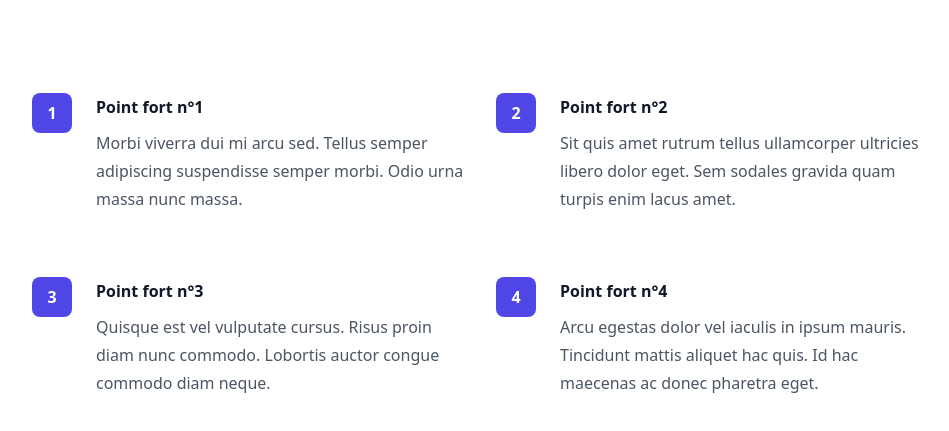
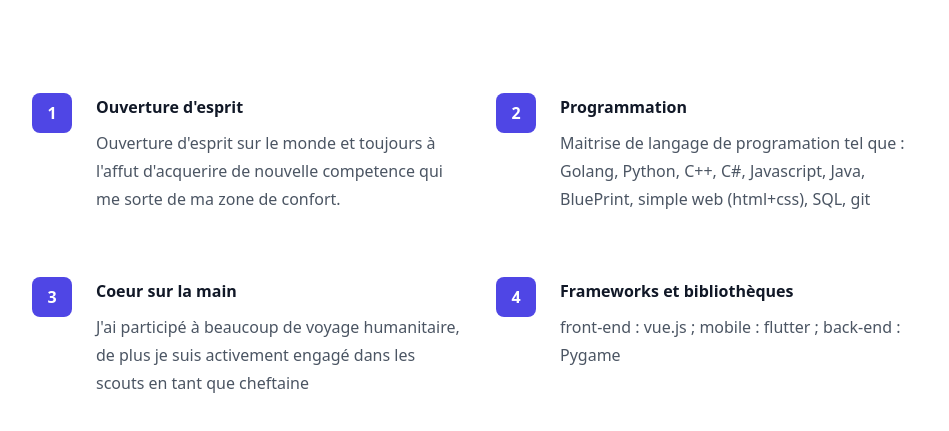
Before and after one commit to Talienhyung/About, a plain HTML site: page index.html in a window 1280 px wide. Shown: the part 447-878 px from the top of the page, without its empty margins (160-1109 px from the left). Drawn offline with nearby package versions, Linux system fonts and the light colour scheme.

Commit message:
add skill

```diff
--- a/index.html
+++ b/index.html
@@ -30,36 +30,36 @@
               <div class="absolute left-0 top-0 flex h-10 w-10 items-center justify-center rounded-lg bg-indigo-600 text-white">
                 1
               </div>
-              Point fort n°1
+              Ouverture d'esprit
             </dt>
-            <dd class="mt-2 text-base leading-7 text-gray-600">Morbi viverra dui mi arcu sed. Tellus semper adipiscing suspendisse semper morbi. Odio urna massa nunc massa.</dd>
+            <dd class="mt-2 text-base leading-7 text-gray-600">Ouverture d'esprit sur le monde et toujours à l'affut d'acquerire de nouvelle competence qui me sorte de ma zone de confort.</dd>
           </div>
           <div class="relative pl-16">
             <dt class="text-base font-semibold leading-7 text-gray-900">
               <div class="absolute left-0 top-0 flex h-10 w-10 items-center justify-center rounded-lg bg-indigo-600 text-white">
                 2
               </div>
-              Point fort n°2
+              Programmation
             </dt>
-            <dd class="mt-2 text-base leading-7 text-gray-600">Sit quis amet rutrum tellus ullamcorper ultricies libero dolor eget. Sem sodales gravida quam turpis enim lacus amet.</dd>
+            <dd class="mt-2 text-base leading-7 text-gray-600">Maitrise de langage de programation tel que : Golang, Python, C++, C#, Javascript, Java, BluePrint, simple web (html+css), SQL, git</dd>
           </div>
           <div class="relative pl-16">
             <dt class="text-base font-semibold leading-7 text-gray-900">
               <div class="absolute left-0 top-0 flex h-10 w-10 items-center justify-center rounded-lg bg-indigo-600 text-white">
                 3
               </div>
-              Point fort n°3
+              Coeur sur la main
             </dt>
-            <dd class="mt-2 text-base leading-7 text-gray-600">Quisque est vel vulputate cursus. Risus proin diam nunc commodo. Lobortis auctor congue commodo diam neque.</dd>
+            <dd class="mt-2 text-base leading-7 text-gray-600">J'ai participé à beaucoup de voyage humanitaire, de plus je suis activement engagé dans les scouts en tant que cheftaine</dd>
           </div>
           <div class="relative pl-16">
             <dt class="text-base font-semibold leading-7 text-gray-900">
               <div class="absolute left-0 top-0 flex h-10 w-10 items-center justify-center rounded-lg bg-indigo-600 text-white">
                4
               </div>
-              Point fort n°4
+              Frameworks et bibliothèques
             </dt>
-            <dd class="mt-2 text-base leading-7 text-gray-600">Arcu egestas dolor vel iaculis in ipsum mauris. Tincidunt mattis aliquet hac quis. Id hac maecenas ac donec pharetra eget.</dd>
+            <dd class="mt-2 text-base leading-7 text-gray-600">front-end : vue.js ; mobile : flutter ; back-end : Pygame</dd>
           </div>
     </div>
   </div>
```
